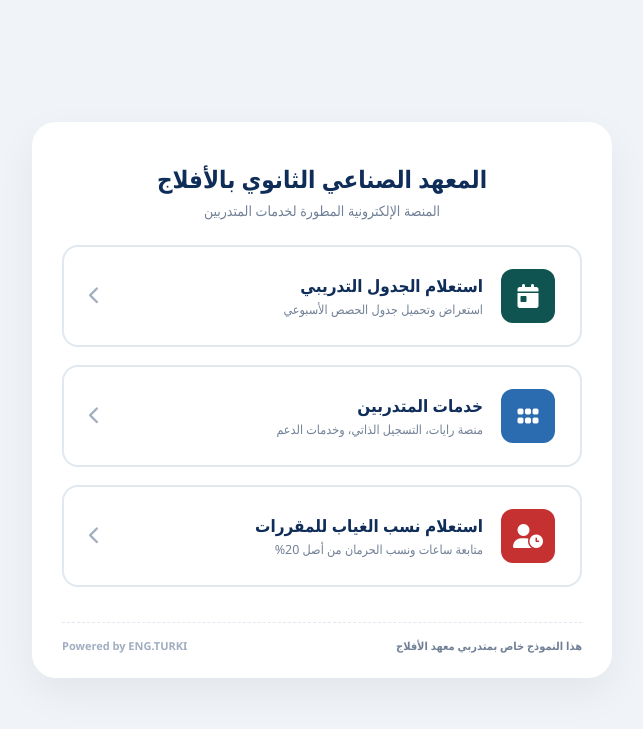
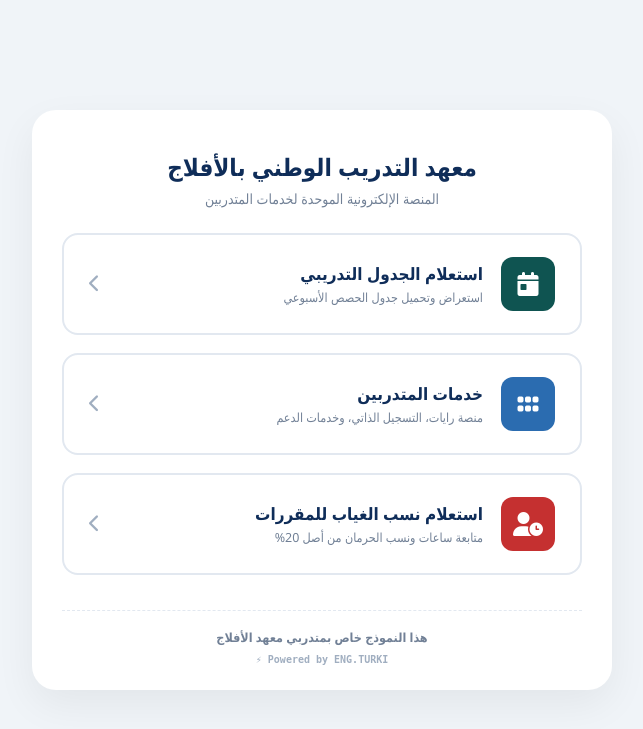
Before and after one commit to tvtcaflaj2030/schedule, a Flask app: page / in a window 1280 px wide. Shown: the top 729 px of the page, without its empty margins (318-961 px from the left). Run offline with Flask 3, Linux system fonts and the light colour scheme.

Commit message:
Update home.html

```diff
--- a/templates/home.html
+++ b/templates/home.html
@@ -50,17 +50,37 @@
         .btn-text p { font-size: 12.5px; color: #718096; }
         .arrow-icon { font-size: 18px; color: #a0aec0; }
 
-        .footer { margin-top: 35px; border-top: 1px dashed #e2e8f0; padding-top: 15px; display: flex; justify-content: space-between; align-items: center; font-size: 11px; }
-        .footer-note { color: #718096; font-weight: 600; }
-        .dev-credits { color: #a0aec0; direction: ltr; font-weight: bold; }
+        /* التذييل الجديد: توسيط الرسالة وفصلها في سطر مستقل */
+        .footer-box {
+            margin-top: 35px;
+            border-top: 1px dashed #e2e8f0;
+            padding-top: 18px;
+            display: flex;
+            flex-direction: column;
+            align-items: center;
+            gap: 8px;
+            text-align: center;
+        }
+        .footer-note {
+            font-size: 12.5px;
+            color: #718096;
+            font-weight: 600;
+        }
+        .dev-credits {
+            font-size: 10px;
+            color: #a0aec0;
+            direction: ltr;
+            font-family: monospace;
+            font-weight: bold;
+        }
     </style>
 </head>
 <body>
 
 <div class="main-card">
     <div class="logo-area">
-        <h1>المعهد الصناعي الثانوي بالأفلاج</h1>
-        <p>المنصة الإلكترونية المطورة لخدمات المتدربين</p>
+        <h1>معهد التدريب الوطني بالأفلاج</h1>
+        <p>المنصة الإلكترونية الموحدة لخدمات المتدربين</p>
     </div>
 
     <div class="nav-cards">
@@ -101,9 +121,10 @@
         </a>
     </div>
 
-    <div class="footer">
+    <!-- التذييل المحدث -->
+    <div class="footer-box">
         <span class="footer-note">هذا النموذج خاص بمتدربي معهد الأفلاج</span>
-        <span class="dev-credits">Powered by ENG.TURKI</span>
+        <span class="dev-credits">⚡ Powered by ENG.TURKI</span>
     </div>
 </div>
 
```
